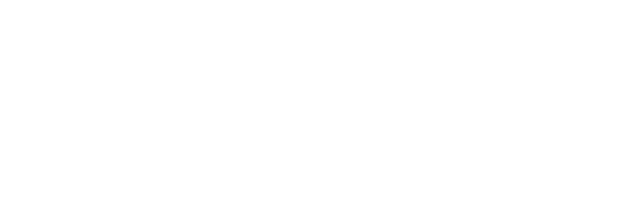
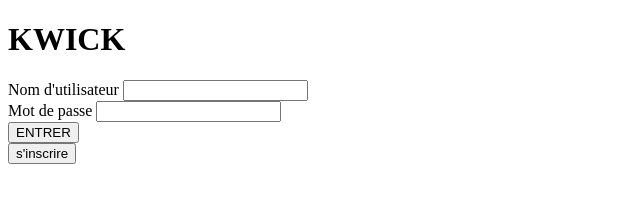
Before and after one commit to Mitch73/Kwick, a plain HTML site: page index.html in a window 1280 px wide. Shown: the whole page, without its empty margins (0-640 px from the left). Drawn offline with Linux system fonts and the light colour scheme.

Commit message:
duexieme

```diff
--- a/index.html
+++ b/index.html
@@ -4,9 +4,25 @@
     <meta charset="UTF-8">
     <meta http-equiv="X-UA-Compatible" content="IE=edge">
     <meta name="viewport" content="width=device-width, initial-scale=1.0">
-    <title>Document</title>
+    <title>KWICK</title>
 </head>
 <body>
-
+    <form action="">
+        <h1>KWICK</h1>
+        <section>
+            <label id="nom" for="nom">Nom d'utilisateur</label>
+    		<input type="text" name="nom" id="nom" required>
+        </section>
+        <section>
+            <label id="passe" for="passe">Mot de passe</label>
+    		<input type="text" name="passe" id="passe" required>
+        </section>
+        <section>
+            <button>ENTRER</button>
+        </section>
+        <section>
+            <button>s'inscrire</button>
+        </section>
+    </form>
 </body>
 </html>
```
